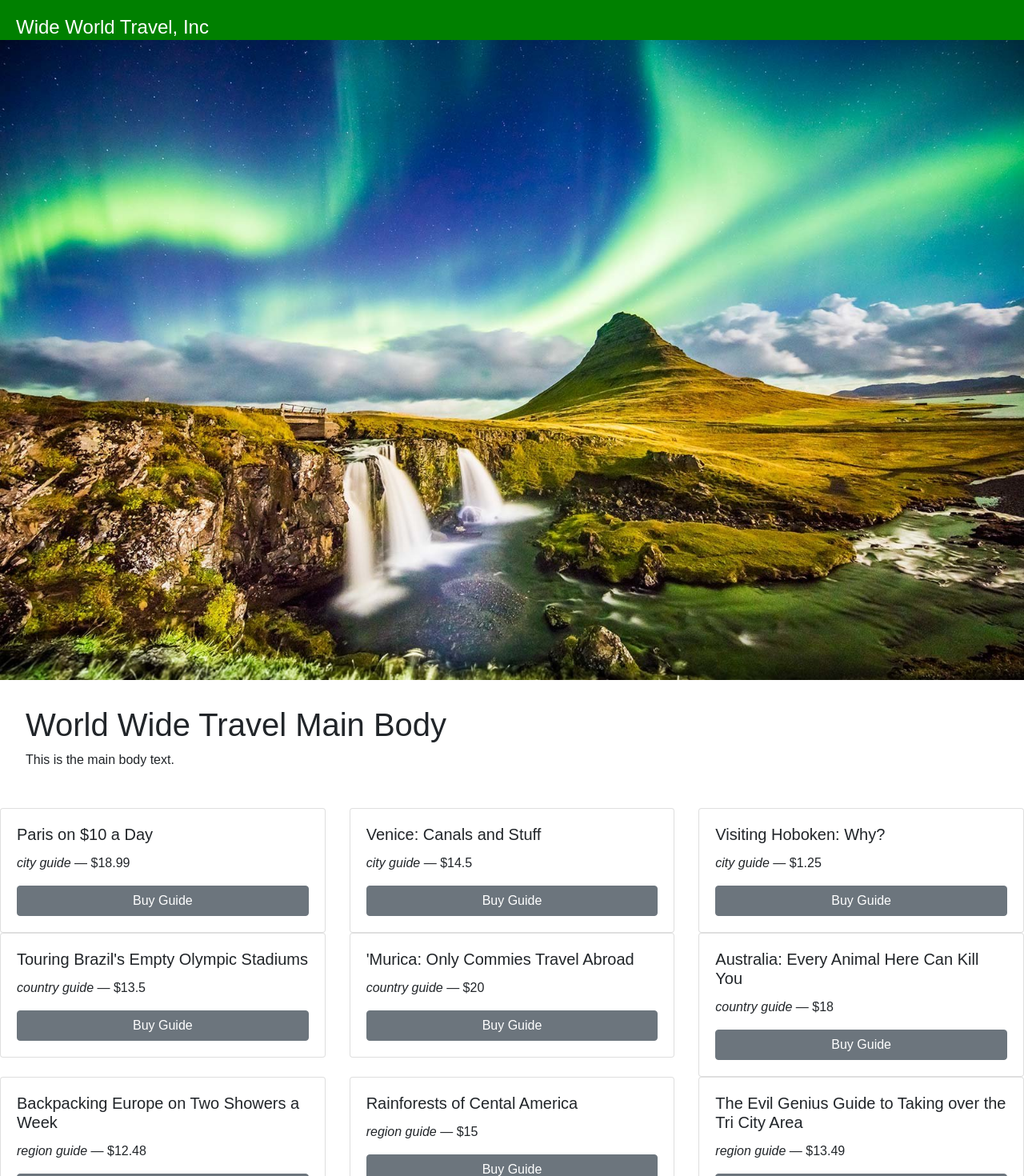
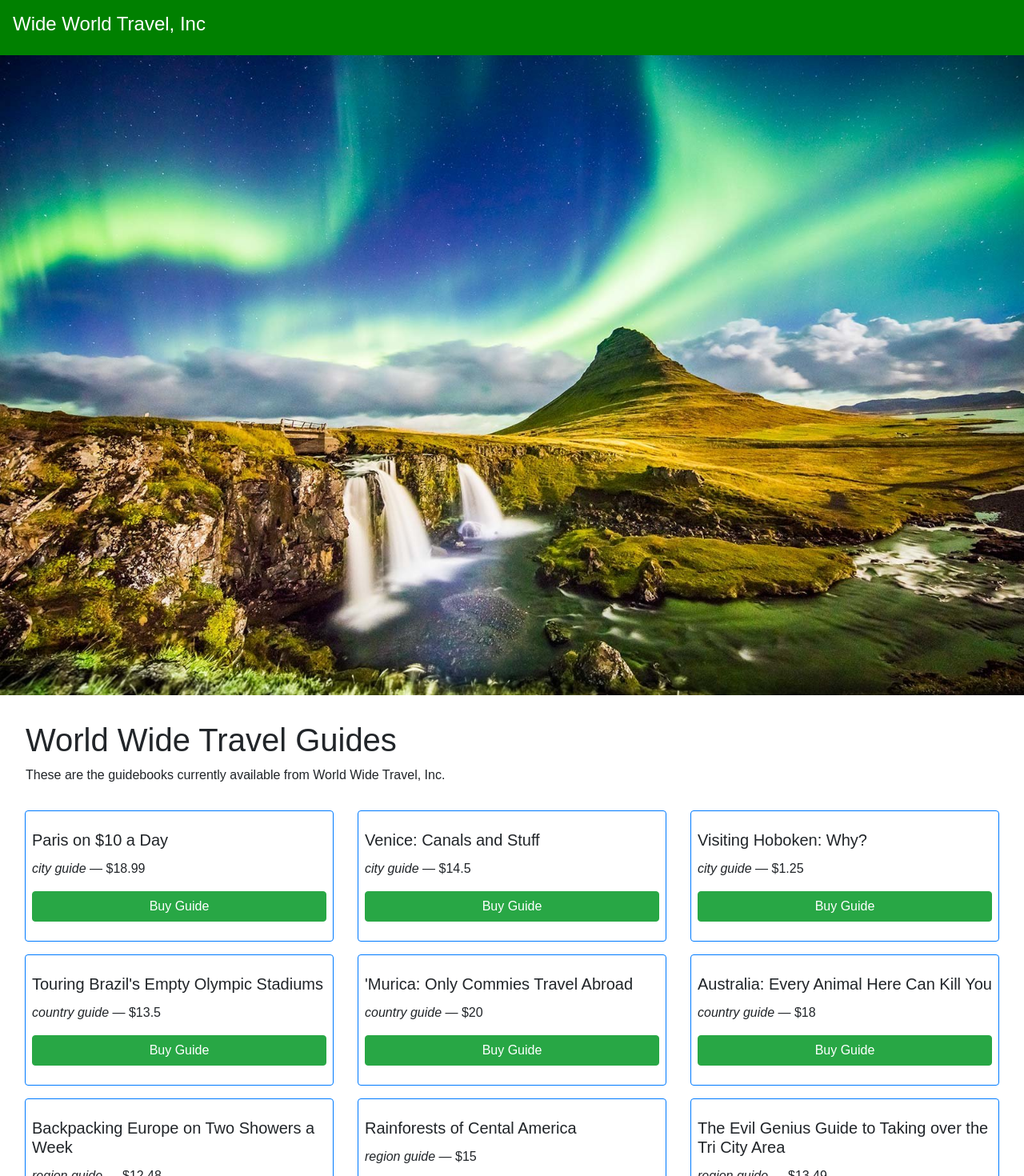
Before and after one commit to melissawheatley/wide-world-travel, a React (Create React App) app: page / in a window 1280 px wide. Shown: the top 1470 px of the page at 80% size. Built offline with nearby package versions, Linux system fonts and the light colour scheme.

Commit message:
added blue outline to cards, added margin and padding to row. also changed some styling for the header

```diff
--- a/src/App.css
+++ b/src/App.css
@@ -1,13 +1,12 @@
 
 .App-header {
   background-color: green;
-  height: 50px;
-  padding: 20px;
+  padding: 1rem;
   color: white;
 }
 
 .App-title {
-  font-size: 1.5em;
+  font-size: 1.5rem;
 }
 
 .App-intro {
@@ -27,7 +26,7 @@
 }
 
 main{
-  padding: 2rem;
+  padding: 2rem 2rem 0 2rem;
 }
 
 footer{
--- a/src/Guides.js
+++ b/src/Guides.js
@@ -4,16 +4,16 @@ import { Card, Button, CardTitle, CardText, Row, Col } from 'reactstrap';
 
 function Guides(props){
     const guideCards = guidesData.map((guide) =>
-<Col sm="4">
-        <Card body>
+  <Col sm="4">
+        <Card body outline color="primary" className="mt-3 px-2 py-4">
           <CardTitle>{guide.title}</CardTitle>
           <CardText><em>{guide.type} guide</em> — ${guide.price}</CardText>
-          <Button>Buy Guide</Button>
+          <Button color="success">Buy Guide</Button>
         </Card>
       </Col>
 );
     return(
-    <Row>
+    <Row className="mx-3 mb-5">
       {guideCards}
     </Row>
   );
--- a/src/Main-body.js
+++ b/src/Main-body.js
@@ -10,8 +10,8 @@ function Main(props){
         {console.log('hello from Main-body.js')}
         <img className="Pretty-Picture" src={props.PrettyPhoto} alt="Iceland with Northern Lights" />
         <main>
-            <h1>World Wide Travel Main Body</h1>
-            <p>This is the main body text.</p>
+            <h1>World Wide Travel Guides</h1>
+            <p>These are the guidebooks currently available from World Wide Travel, Inc.</p>
         </main>
     </div>
     );
```
